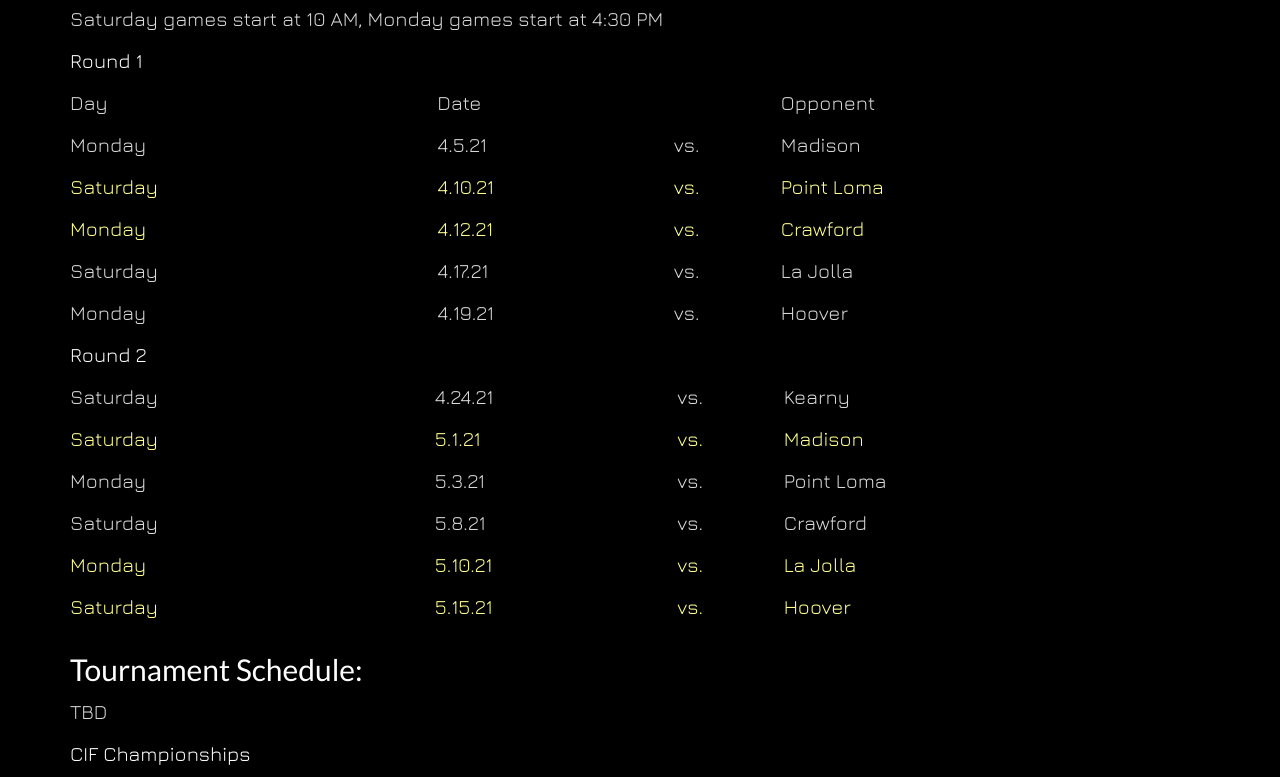
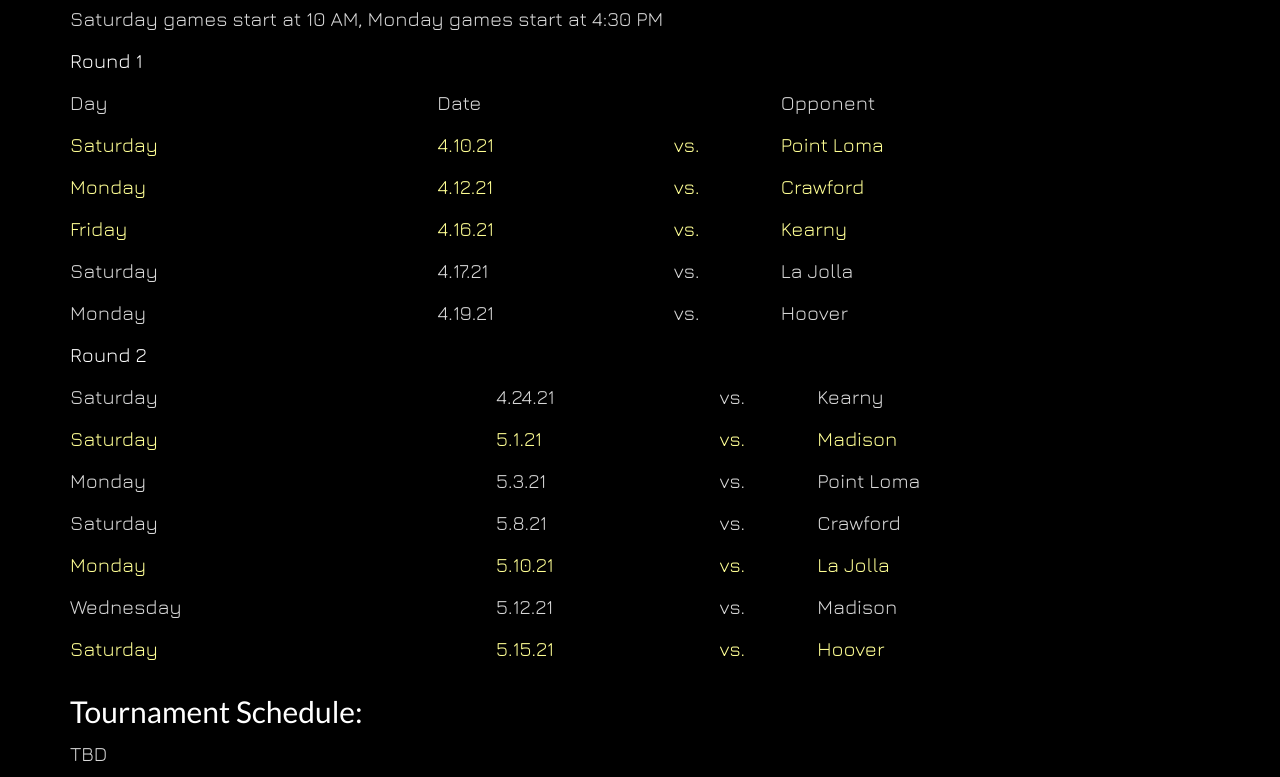
Before and after one commit to martinckong/TPBadminton, a plain HTML site: page index.html in a window 1280 px wide. Shown: the part 2118-2895 px from the top of the page. Drawn offline with nearby package versions, Linux system fonts and the light colour scheme.

Commit message:
Schedule update

```diff
--- a/index.html
+++ b/index.html
@@ -195,12 +195,6 @@
 						<td><p></p></td>
 						<td id="school"><p>Opponent</p></td>
 					</tr>
-					<tr>
-						<td><p>Monday</p></td>
-						<td><p>4.5.21</p></td>
-						<td><p>vs.</p></td>
-						<td id="school"><p>Madison</p></td>
-					</tr>
 					<tr class="home">
 						<td><p>Saturday</p></td>
 						<td><p>4.10.21</p></td>
@@ -212,6 +206,12 @@
 						<td><p>4.12.21</p></td>
 						<td><p>vs.</p></td>
 						<td id="school"><p>Crawford</p></td>
+					</tr>
+					<tr class="home">
+						<td><p>Friday</p></td>
+						<td><p>4.16.21</p></td>
+						<td><p>vs.</p></td>
+						<td id="school"><p>Kearny</p></td>
 					</tr>
 					<tr>
 						<td><p>Saturday</p></td>
@@ -258,6 +258,12 @@
 						<td><p>vs.</p></td>
 						<td id="school"><p>La Jolla</p></td>
 					</tr>
+					<tr>
+						<td><p>Wednesday</p></td>
+						<td><p>5.12.21</p></td>
+						<td><p>vs.</p></td>
+						<td id="school"><p>Madison</p></td>
+					</tr>
 					<tr class="home">
 						<td><p>Saturday</p></td>
 						<td><p>5.15.21</p></td>
@@ -274,12 +280,6 @@
 						<td><p></p></td>
 						<td id="school"><p>Opponent</p></td>
 					</tr>
-					<tr>
-						<td><p>Monday</p></td>
-						<td><p>4.5.21</p></td>
-						<td><p>vs.</p></td>
-						<td id="school"><p>Madison</p></td>
-					</tr>
 					<tr class="home">
 						<td><p>Saturday</p></td>
 						<td><p>4.10.21</p></td>
@@ -291,6 +291,12 @@
 						<td><p>4.12.21</p></td>
 						<td><p>vs.</p></td>
 						<td id="school"><p>Crawford</p></td>
+					</tr>
+					<tr class="home">
+						<td><p>Friday</p></td>
+						<td><p>4.16.21</p></td>
+						<td><p>vs.</p></td>
+						<td id="school"><p>Kearny</p></td>
 					</tr>
 					<tr>
 						<td><p>Saturday</p></td>
@@ -333,6 +339,12 @@
 						<td><p>5.10.21</p></td>
 						<td><p>vs.</p></td>
 						<td id="school"><p>La Jolla</p></td>
+					</tr>
+					<tr>
+						<td><p>Wednesday</p></td>
+						<td><p>5.12.21</p></td>
+						<td><p>vs.</p></td>
+						<td id="school"><p>Madison</p></td>
 					</tr>
 					<tr class="home">
 						<td><p>Saturday</p></td>
@@ -561,7 +573,7 @@
 			</div>
 		</div>
 		<div class="r1" id="copyright">
-			<p id="credits">Copyright © 2016-2019 Martin and Stacy Kong</p>
+			<p id="credits">Copyright © 2016-2021 Martin and Stacy Kong</p>
 		</div>
 
 	</div>
```
